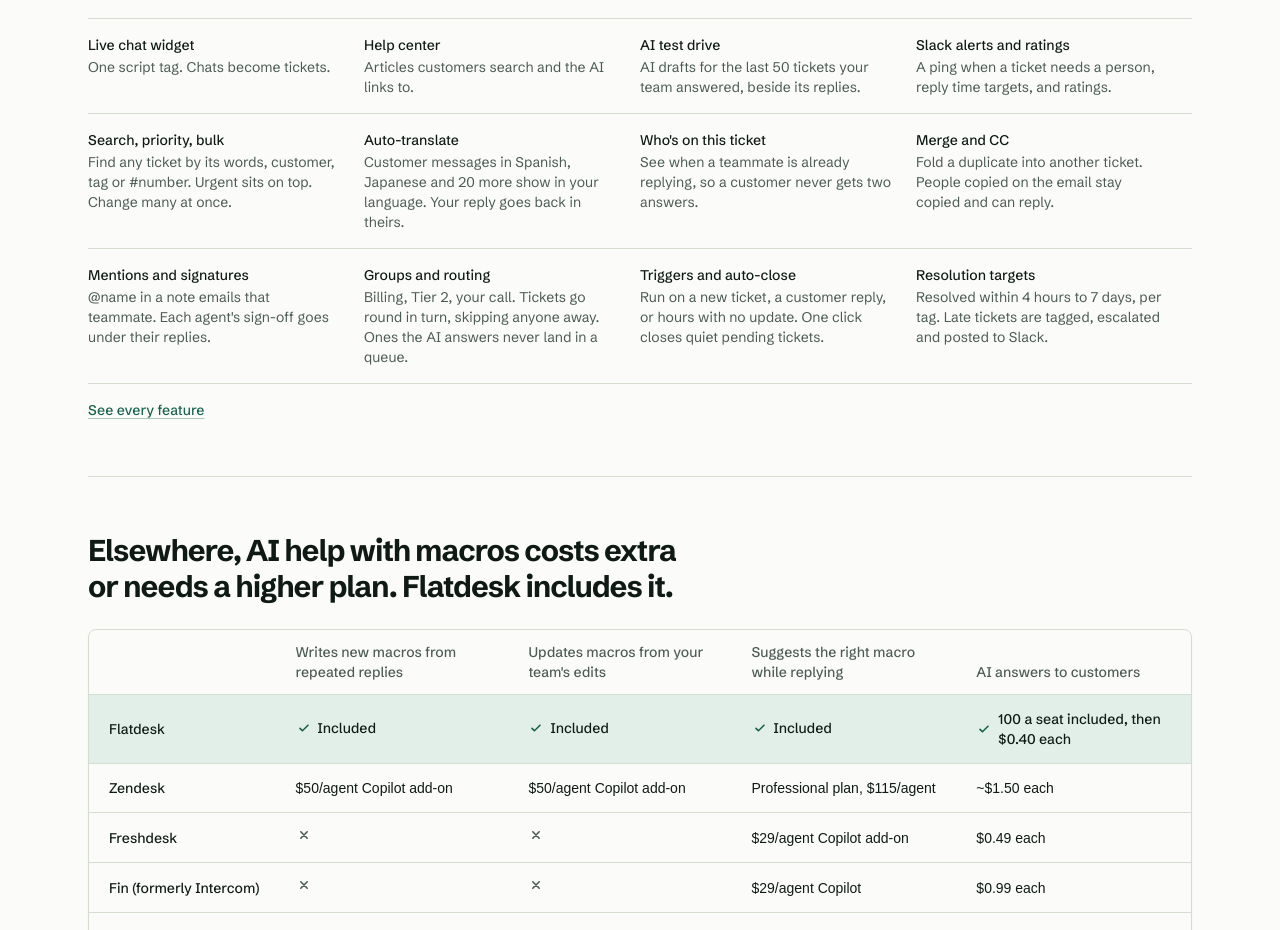
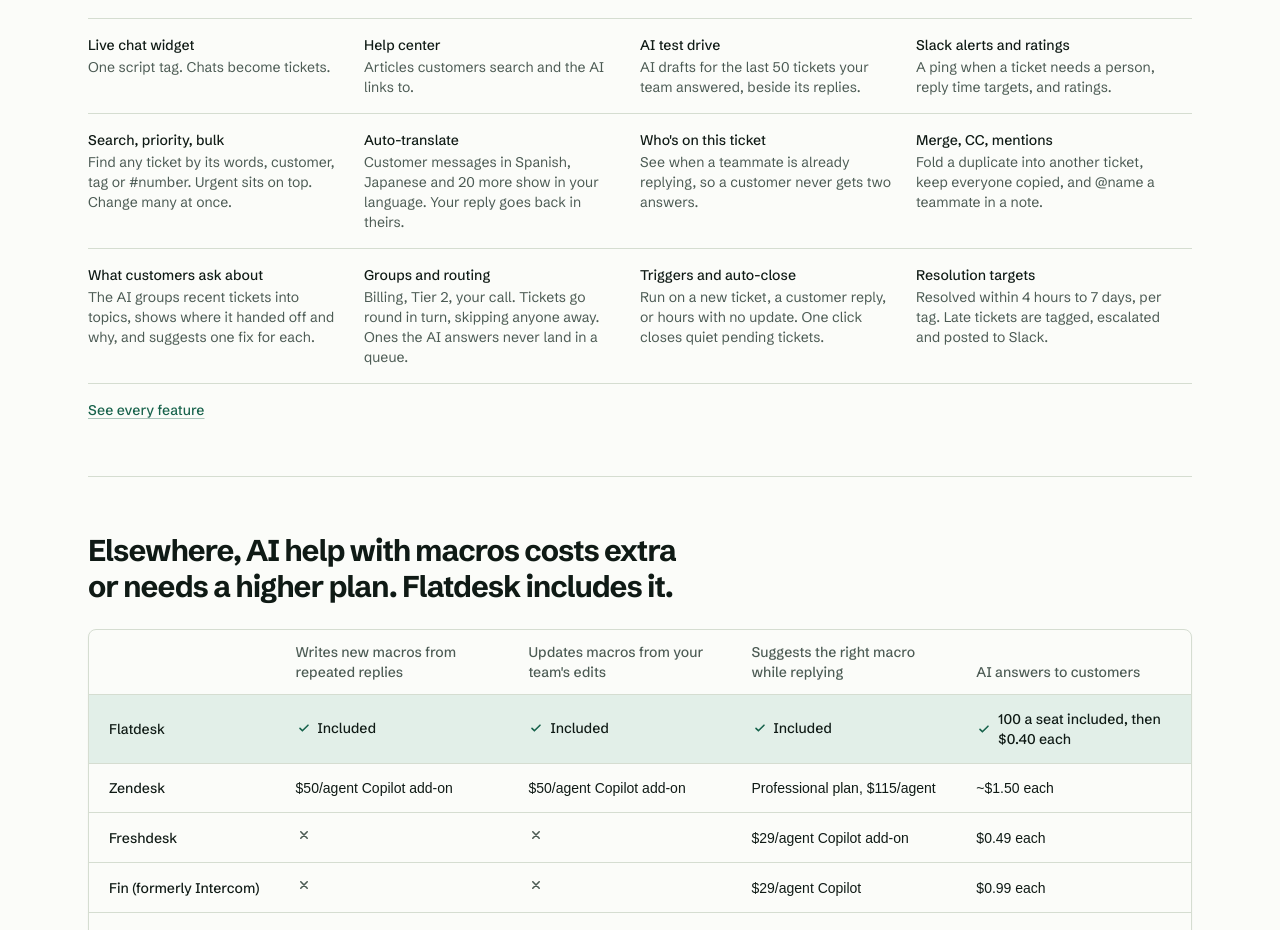
Before and after one commit to lanlan2020wu-hue/flatdesk, a Next.js app: page / in a window 1280 px wide. Shown: the part 4185-5115 px from the top of the page. Built offline with nearby package versions, Linux system fonts and the light colour scheme; no server answers; a web font is replaced by a local one.

Commit message:
Homepage: 'What customers ask about' in 'Also in every seat' (#84)
Claude-Session: https://claude.ai/code/session_01EAdDQs2aeUSkDK3eH54rML

Co-authored-by: Claude <noreply@anthropic.com>

```diff
--- a/src/app/(marketing)/page.tsx
+++ b/src/app/(marketing)/page.tsx
@@ -37,8 +37,8 @@ const MORE = [
   { title: "Search, priority, bulk", body: "Find any ticket by its words, customer, tag or #number. Urgent sits on top. Change many at once.", href: "/features#all" },
   { title: "Auto-translate", body: "Customer messages in Spanish, Japanese and 20 more show in your language. Your reply goes back in theirs.", href: "/features#all" },
   { title: "Who's on this ticket", body: "See when a teammate is already replying, so a customer never gets two answers.", href: "/features#all" },
-  { title: "Merge and CC", body: "Fold a duplicate into another ticket. People copied on the email stay copied and can reply.", href: "/features#all" },
-  { title: "Mentions and signatures", body: "@name in a note emails that teammate. Each agent's sign-off goes under their replies.", href: "/features#all" },
+  { title: "Merge, CC, mentions", body: "Fold a duplicate into another ticket, keep everyone copied, and @name a teammate in a note.", href: "/features#all" },
+  { title: "What customers ask about", body: "The AI groups recent tickets into topics, shows where it handed off and why, and suggests one fix for each.", href: "/features#all" },
   { title: "Groups and routing", body: "Billing, Tier 2, your call. Tickets go round in turn, skipping anyone away. Ones the AI answers never land in a queue.", href: "/features#all" },
   { title: "Triggers and auto-close", body: "Run on a new ticket, a customer reply, or hours with no update. One click closes quiet pending tickets.", href: "/features#all" },
   { title: "Resolution targets", body: "Resolved within 4 hours to 7 days, per tag. Late tickets are tagged, escalated and posted to Slack.", href: "/features#all" },
```
